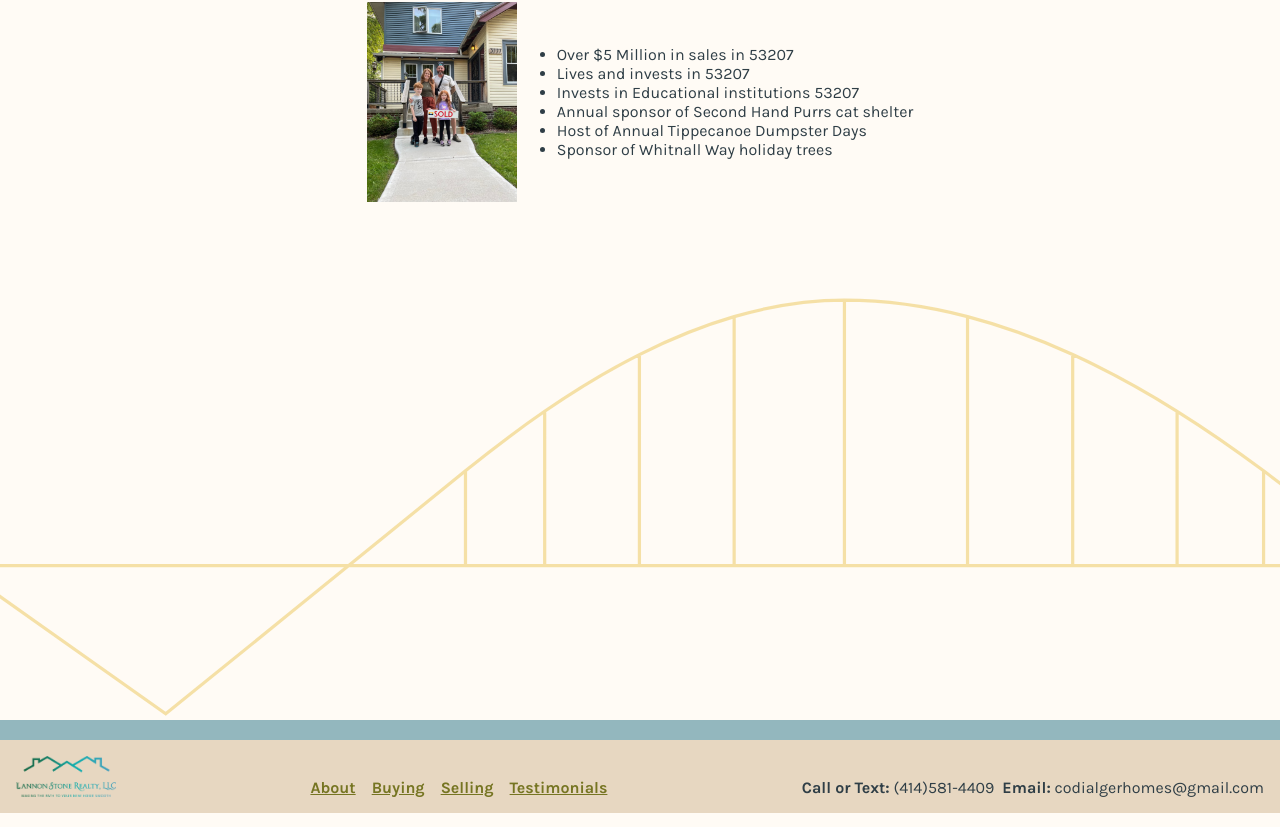
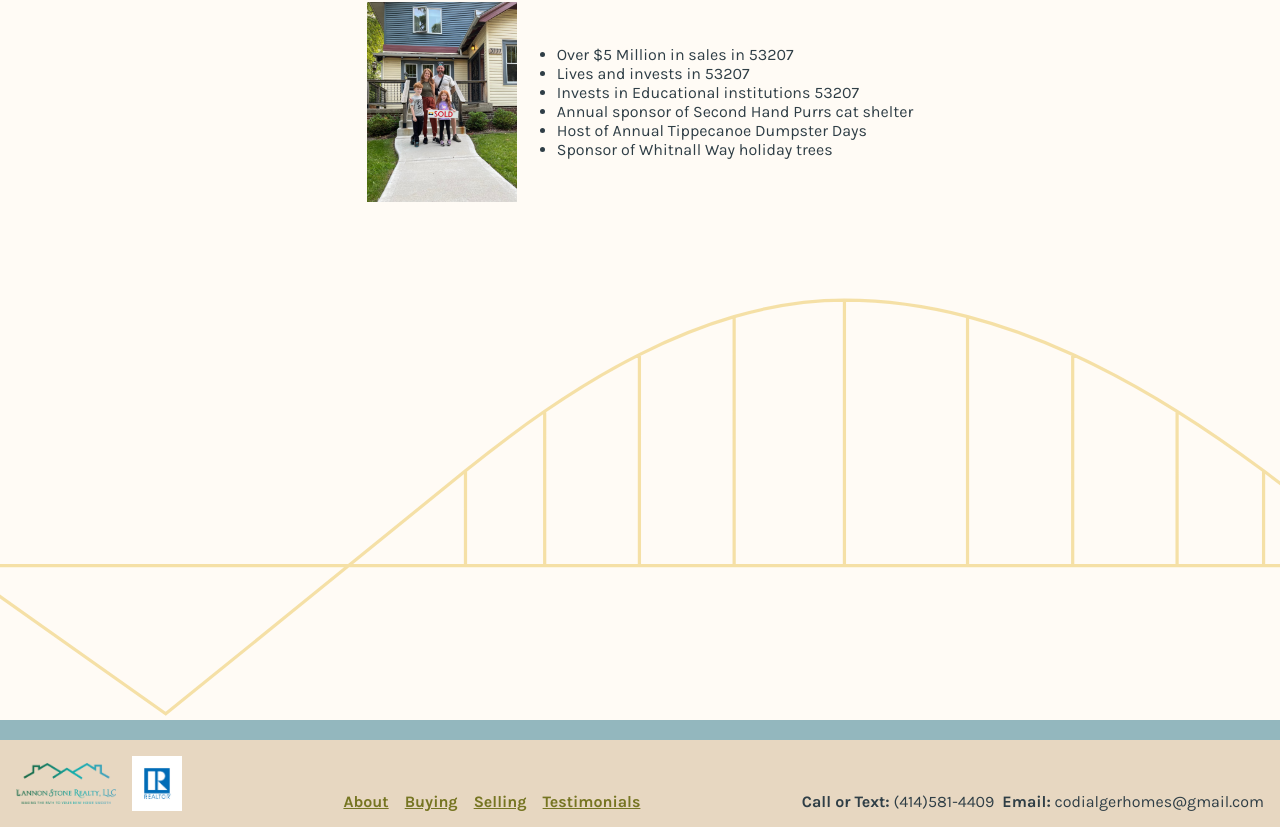
Before and after one commit to Codi-Alger-Homes/codialgerhomes, a React (Create React App) app: page / in a window 1280 px wide. Shown: the part 2683-3510 px from the top of the page. Built offline with nearby package versions, Linux system fonts and the light colour scheme.

Commit message:
add realtor trademark to footer

```diff
--- a/src/components/page_container/page_container.css
+++ b/src/components/page_container/page_container.css
@@ -77,6 +77,18 @@
   width: 120vw;
 }
 
+.page-footer-logos {
+  display: flex;
+  flex-flow: row wrap;
+  align-items: center;
+  justify-content: flex-start;
+  gap: 1rem;
+}
+
 .page-footer-lsr-logo {
   max-width: 100px;
 }
+
+.page-footer-realtor-logo {
+  max-width: 50px;
+}
--- a/src/components/page_container/page_container.tsx
+++ b/src/components/page_container/page_container.tsx
@@ -3,6 +3,7 @@ import { Link, useNavigate } from 'react-router-dom'
 import HoanGraphic from '../../assets/hoan-graphic.svg'
 import CAHLogoDark from '../../assets/logos/cah-logo-dark-yellow.png'
 import LSRLogo from '../../assets/lsr-logo.png'
+import RealtorTrademark from '../../assets/realtor-trademark.jpg'
 import './page_container.css'
 
 interface IPageContainerProps {
@@ -55,11 +56,18 @@ export function PageFooter() {
         </div>
       </div>
       <div className='page-footer-cta'>
-        <img
-          src={LSRLogo}
-          alt='Lannon Stone Realty logo'
-          className='page-footer-lsr-logo'
-        />
+        <div className='page-footer-logos'>
+          <img
+            src={LSRLogo}
+            alt='Lannon Stone Realty logo'
+            className='page-footer-lsr-logo'
+          />
+          <img
+            src={RealtorTrademark}
+            alt='Realtor trademark logo'
+            className='page-footer-realtor-logo'
+          />
+        </div>
         <div className='nav-bar'>
           <Link className='nav-link' to='/about'>
             About
--- a/src/pages/testimonials/testimonials.css
+++ b/src/pages/testimonials/testimonials.css
@@ -24,7 +24,6 @@
   color: var(--color-white);
 
   padding: 1rem;
-  /* height: 3rem; */
   text-decoration: none;
   font-weight: bold;
 }
```
Also changed, not shown: src/assets/realtor-trademark.jpg (added).
